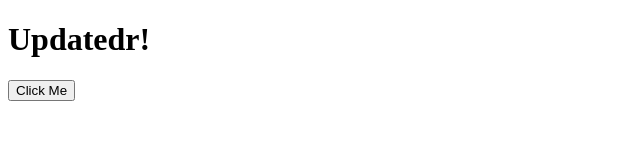
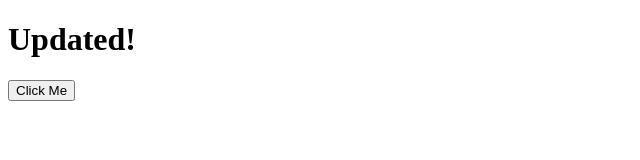
Before and after one commit to maninderpalsinghpadda/self_hosted_runner, a website: page index.html in a window 1280 px wide. Both pictures are taken after a click on the button "Click Me". Shown: the full height of the page, 0-640 px from the left. Drawn offline with Linux system fonts and the light colour scheme.

Commit message:
Updated text to correct 'Updated!'

```diff
--- a/index.html
+++ b/index.html
@@ -10,7 +10,7 @@
 
 <script>
 function changeText() {
-  document.getElementById("text").innerText = "Updatedr!";
+  document.getElementById("text").innerText = "Updated!";
 }
 </script>
 
```
